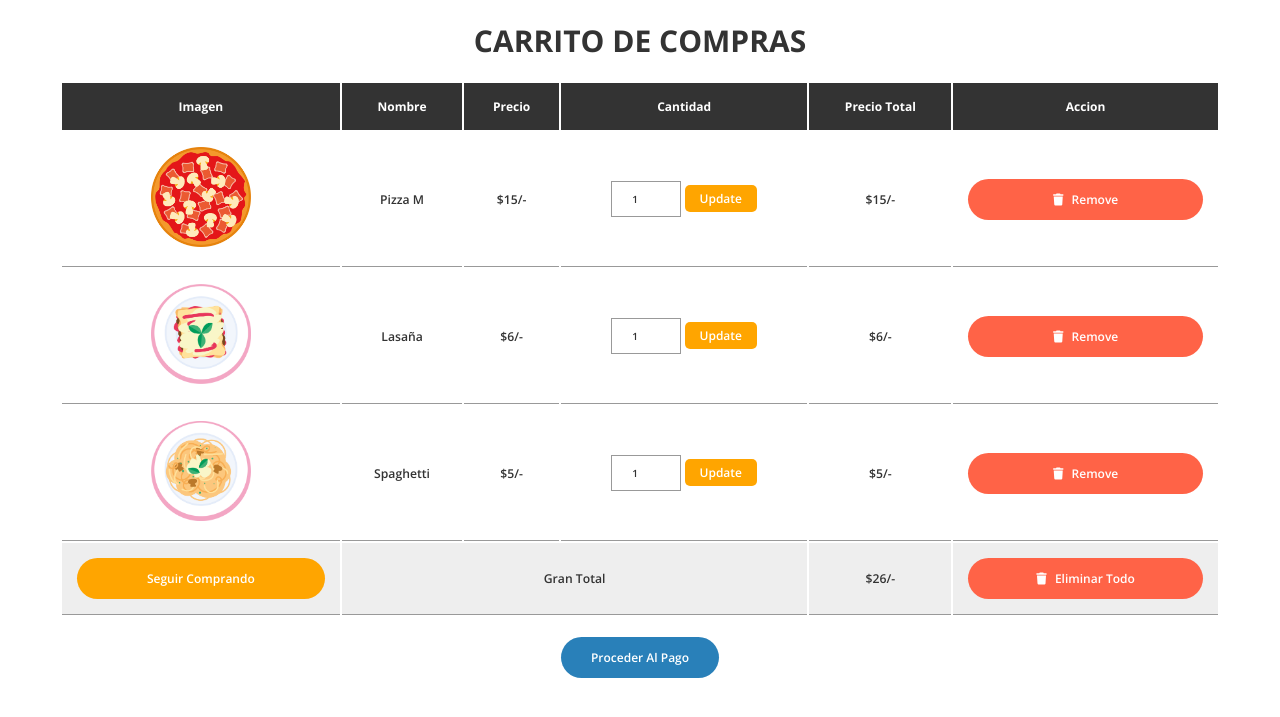
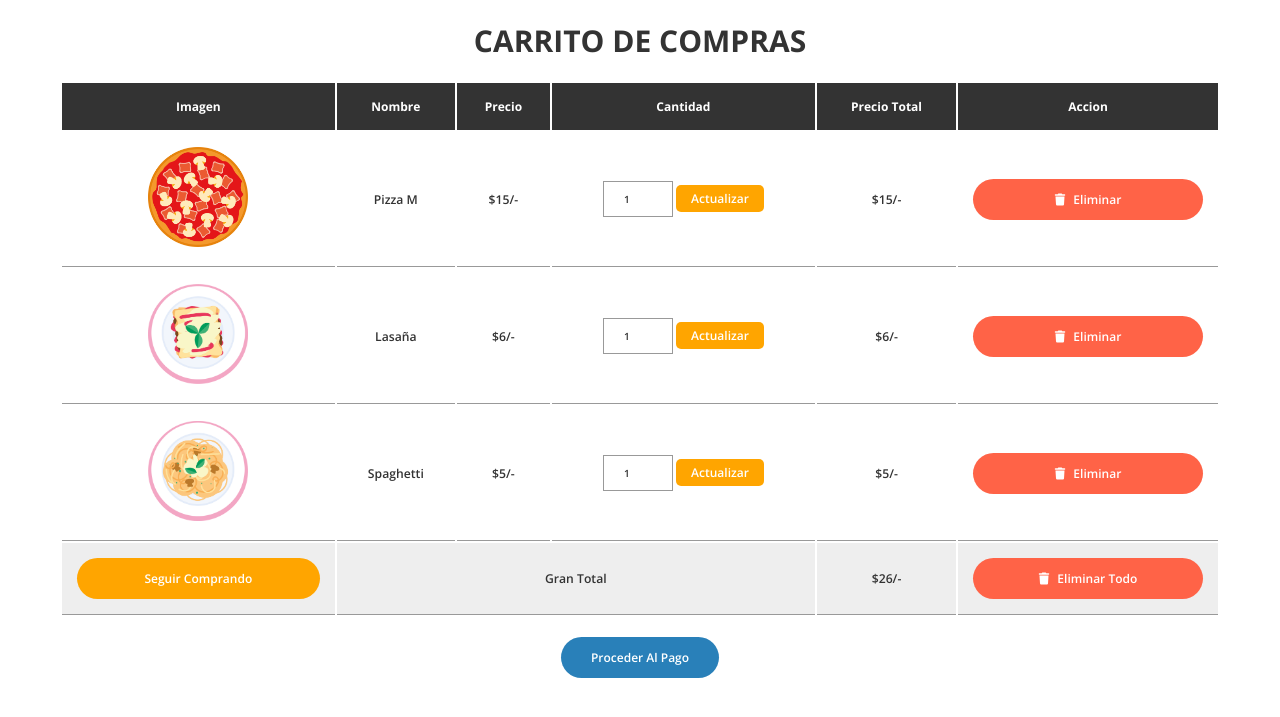
Before and after one commit to TheChato199/Carrito_De_Compras, a PHP site: page /cart.php in a window 1280 px wide. Shown: the part 70-787 px from the top of the page. Run offline with PHP 8.4, Linux system fonts and the light colour scheme; data comes from the database, SQL or seed files in the repository.

Commit message:
Add files via upload

```diff
--- a/cart.php
+++ b/cart.php
@@ -73,11 +73,11 @@ if(isset($_GET['delete_all'])){
                     <form action="" method="post">
                         <input type="hidden" name="update_cantidad_id"  value="<?php echo $fetch_cart['id']; ?>" >
                         <input type="number" name="update_cantidad" min="1"  value="<?php echo $fetch_cart['cantidad']; ?>" >
-                        <input type="submit" value="update" name="update_update_btn">
+                        <input type="submit" value="actualizar" name="update_update_btn">
                     </form>
                 </td>
                 <td>$<?php echo $sub_total = number_format($fetch_cart['precio'] * $fetch_cart['cantidad']); ?>/-</td>
-                <td><a href="cart.php?remove=<?php echo $fetch_cart['id']; ?>" onclick="return confirm('¿Eliminar artículo del carrito?')" class="delete-btn"> <i class="fas fa-trash"></i> remove</a></td>
+                <td><a href="cart.php?remove=<?php echo $fetch_cart['id']; ?>" onclick="return confirm('¿Eliminar artículo del carrito?')" class="delete-btn"> <i class="fas fa-trash"></i> eliminar</a></td>
             </tr>
 
             <?php
--- a/checkout.php
+++ b/checkout.php
@@ -125,7 +125,7 @@ if(isset($_POST['order_btn'])){
             </div>
             <div class="inputBox">
                 <span>Direccion linea 2</span>
-                <input type="text" placeholder="e.g. street name" name="calle" required>
+                <input type="text" placeholder="e.g. nombre de calle" name="calle" required>
             </div>
             <div class="inputBox">
                 <span>Ciudad</span>
@@ -140,7 +140,7 @@ if(isset($_POST['order_btn'])){
                 <input type="text" placeholder="e.g. 123456s" name="pin_code" required>
             </div>
         </div>
-        <input type="submit" value="order now" name="order_btn" class="btn">
+        <input type="submit" value="Ordena Ahora" name="order_btn" class="btn">
     </form>
 </section>
 
```
